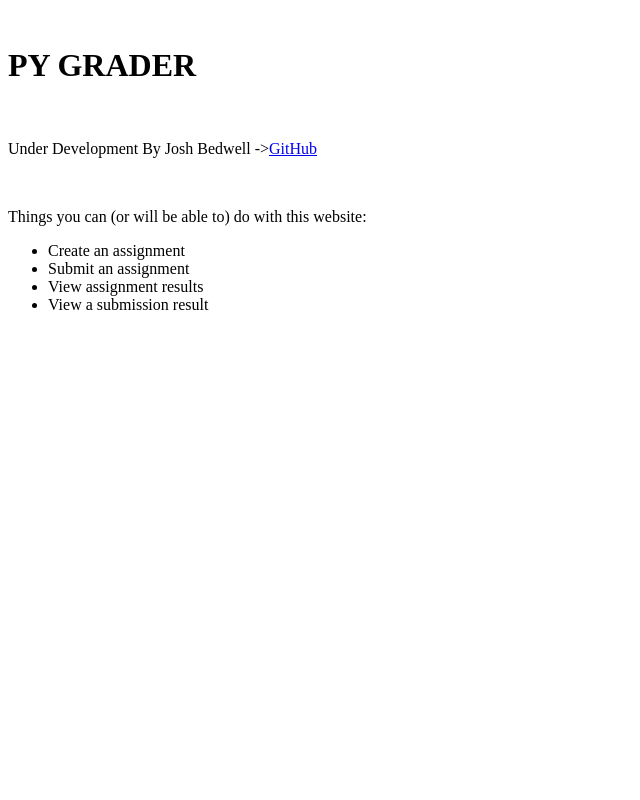
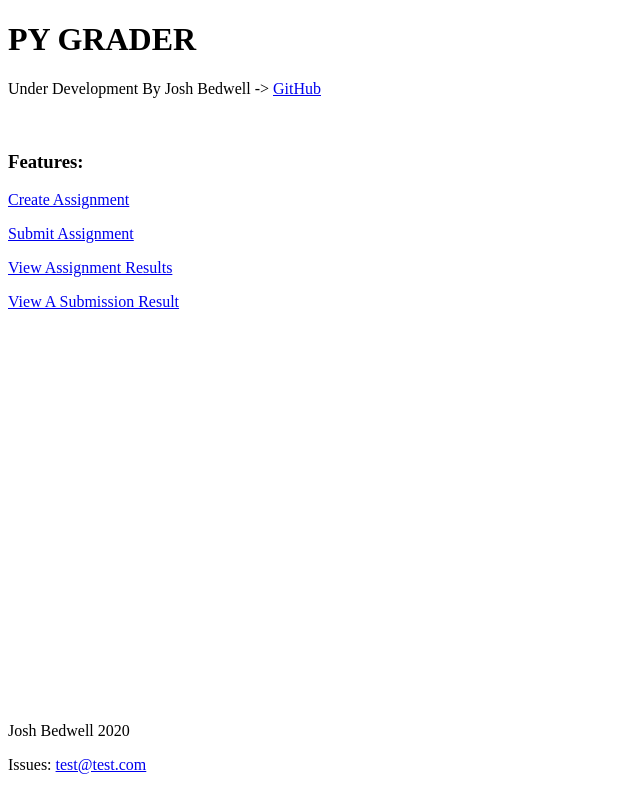
Before and after one commit to rcxwhiz/django_py_grader, a Django app: page / in a window 1280 px wide. Shown: the whole page, without its empty margins (0-640 px from the left). Run offline with Django 3.2, Linux system fonts and the light colour scheme.

Commit message:
website now publicly accessible

```diff
--- a/django_py_grader/settings.py
+++ b/django_py_grader/settings.py
@@ -24,7 +24,9 @@ SECRET_KEY = 'd7yw=m7j7x_ouzhpq$_rxb0$$a8igqrz*pax7^o-9sq=gazilo'
 # SECURITY WARNING: don't run with debug turned on in production!
 DEBUG = True
 
-ALLOWED_HOSTS = []
+ALLOWED_HOSTS = [
+	'pygrader.joshbedwell.com'
+]
 
 # Application definition
 
--- a/templates/py_grader/index.html
+++ b/templates/py_grader/index.html
@@ -1,22 +1,34 @@
 <!DOCTYPE html>
+
 <html lang="en">
+
 <head>
+    <style>
+        footer {
+            position: absolute;
+            bottom: 10px;
+        }
+    </style>
     <meta charset="UTF-8">
     <title>PyGrader Home</title>
 </head>
-<br>
 
-<h1>PY GRADER</h1>
-<br>
-<p>Under Development By Josh Bedwell -><a rel="noreferrer noopener" href="https://github.com/rcxwhiz/django_py_grader" target="_blank">GitHub</a></p>
-<br>
-<p>Things you can (or will be able to) do with this website:</p>
-<ul>
-    <li>Create an assignment</li>
-    <li>Submit an assignment</li>
-    <li>View assignment results</li>
-    <li>View a submission result</li>
-</ul>
+<body>
+    <h1>PY GRADER</h1>
+    <p>Under Development By Josh Bedwell -> <a rel="noreferrer noopener" href="https://github.com/rcxwhiz/django_py_grader" target="_blank">GitHub</a></p>
 
+    <br>
+
+    <h3>Features:</h3>
+    <p><a href="http://pygrader.joshbedwell.com/create">Create Assignment</a></p>
+    <p><a href="http://pygrader.joshbedwell.com/submit">Submit Assignment</a></p>
+    <p><a href="http://pygrader.joshbedwell.com/view_results">View Assignment Results</a></p>
+    <p><a href="http://pygrader.joshbedwell.com/view_result">View A Submission Result</a></p>
 </body>
+
+<footer>
+    <p>Josh Bedwell 2020</p>
+    <p>Issues: <a href="mailto:test@test.com">test@test.com</a></p>
+</footer>
+
 </html>
```
